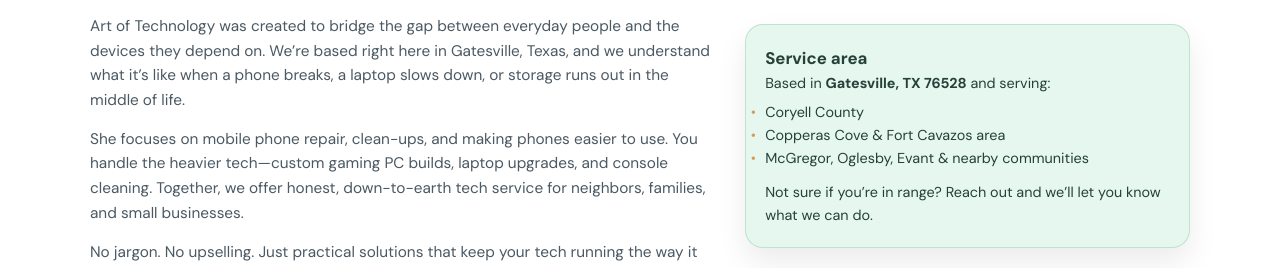
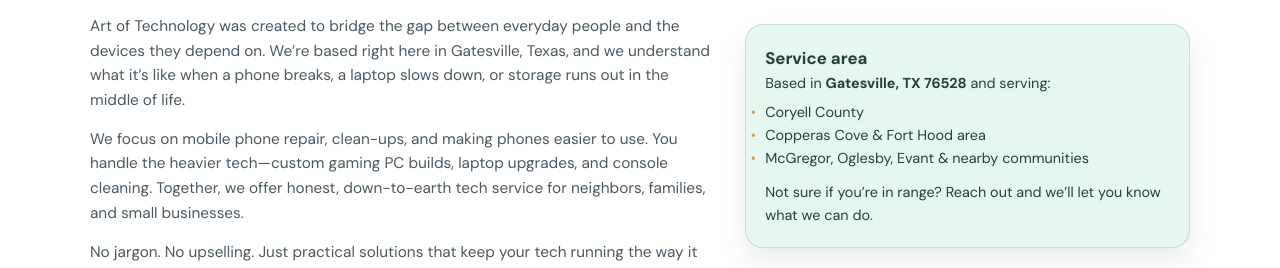
Before and after one commit to bueted/Art_of_Technology, a plain HTML site: page index.html in a window 1280 px wide. Shown: the part 1027-1295 px from the top of the page. Drawn offline with Linux system fonts and the light colour scheme.

Commit message:
Update index.html

```diff
--- a/index.html
+++ b/index.html
@@ -568,7 +568,7 @@
           slows down, or storage runs out in the middle of life.
         </p>
         <p>
-          She focuses on mobile phone repair, clean-ups, and making phones easier
+          We focus on mobile phone repair, clean-ups, and making phones easier
           to use. You handle the heavier tech&mdash;custom gaming PC builds,
           laptop upgrades, and console cleaning. Together, we offer honest,
           down-to-earth tech service for neighbors, families, and small
@@ -594,7 +594,7 @@
         </p>
         <ul>
           <li>Coryell County</li>
-          <li>Copperas Cove &amp; Fort Cavazos area</li>
+          <li>Copperas Cove &amp; Fort Hood area</li>
           <li>McGregor, Oglesby, Evant &amp; nearby communities</li>
         </ul>
         <p style="margin-top:0.7rem;">
```
